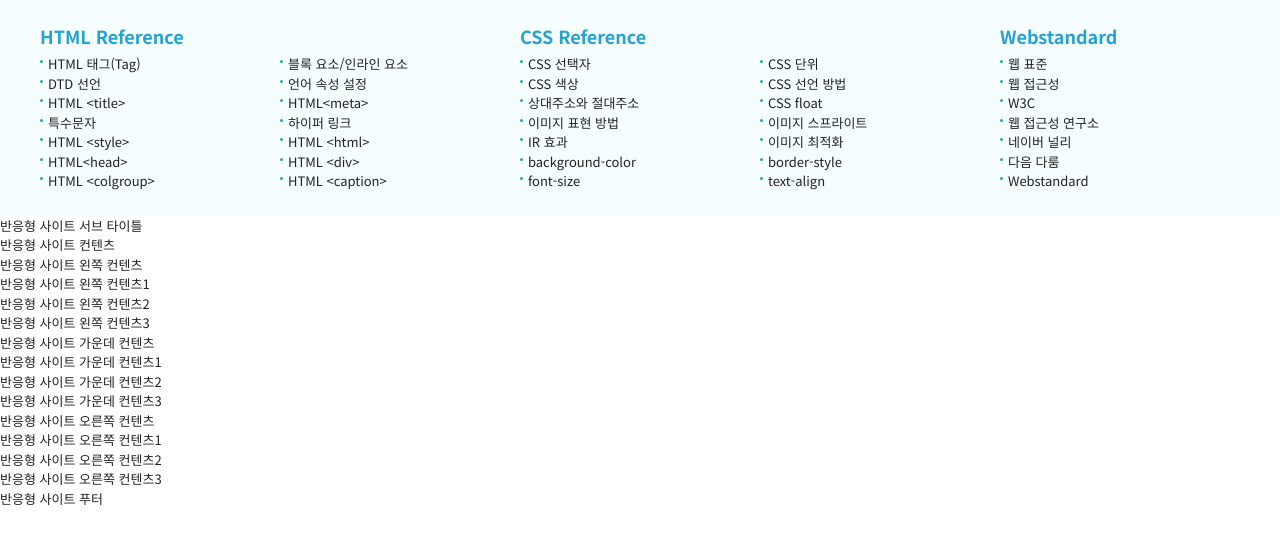
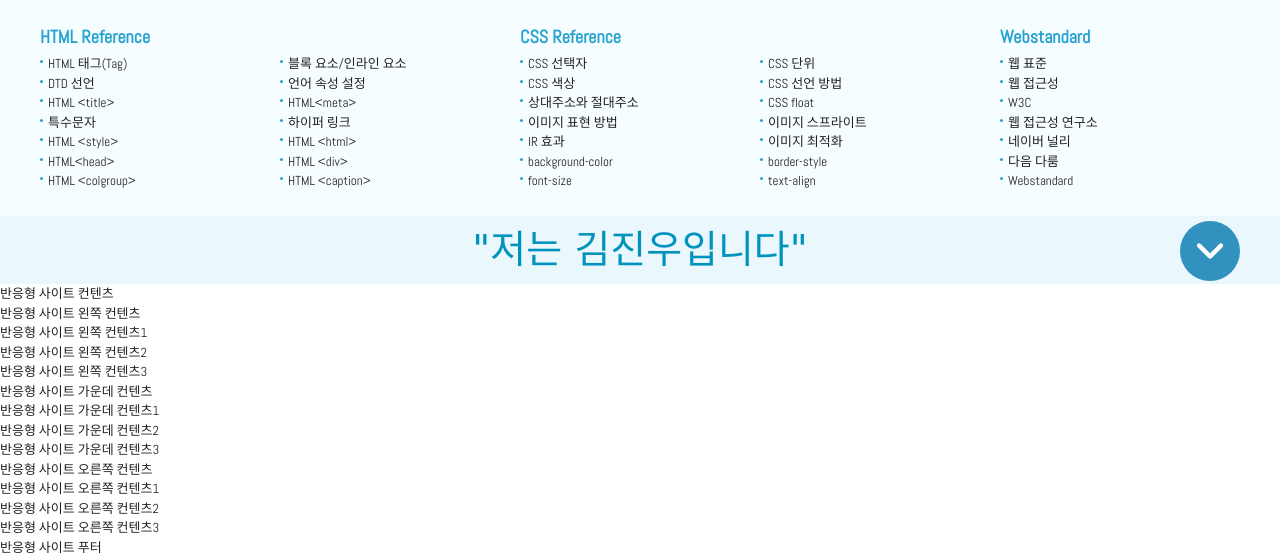
Before and after one commit to K-im-jinwoo/responsive_practice, a plain HTML site: page index.html in a window 1280 px wide. Shown: the part 329-886 px from the top of the page. Before the commit the page ends 837 px from the top, so only its background shows below. Drawn offline with Linux system fonts and the light colour scheme; a web font is replaced by a local one.

Commit message:
타이틀

```diff
--- a/css/style.css
+++ b/css/style.css
@@ -9,6 +9,9 @@
 
 #nav {
   background-color: #f6fdff;
+}
+#title {
+  background-color: #eaf7fd;
 }
 
 /* 컨테이너 */
@@ -193,6 +196,35 @@
   margin-bottom: 4px;
 }
 
+/* 타이틀 */
+.title{
+  position: relative;
+  text-align: center;
+}
+.title > h2 {
+  font-family: 'Nanum Brush Script', cursive;
+  font-size: 39px;
+  color: #0093bd;
+  padding: 5px 0;
+}
+.title > .btn {
+  position: absolute;
+  top: 5px;
+  right: 0;
+  width: 60px;
+  height: 60px;
+  line-height: 60px;
+  background: #3192bf;
+  color: #fff;
+  font-size: 35px;
+  border-radius: 50%;
+  transition: all 0.3s ease;
+}
+.title>.btn:hover {
+  box-shadow: 0 0 0 3px rgba(75, 154, 191, 0.9) inset,
+              0 0 0 100px rgba(0, 0, 0, 0.1) inset;
+}
+
 /* mediaquery */
 @media screen and (max-width:1220px) {
   .container {
--- a/index.html
+++ b/index.html
@@ -21,6 +21,9 @@
   <link rel="icon" href="./icon/favicon-64.png" sizes="64x64">
   <link rel="icon" href="./icon/favicon-128.png" sizes="128x128">
   <!-- 웹 폰트 -->
+  <link href="https://fonts.googleapis.com/css?family=Nanum+Gothic" rel="stylesheet">
+  <link href="https://fonts.googleapis.com/css?family=Nanum+Brush+Script" rel="stylesheet">
+  <link href="https://fonts.googleapis.com/css?family=Abel&display=swap" rel="stylesheet">
   <link href="https://fonts.googleapis.com/css2?family=Noto+Sans+KR:wght@100;300;400;500;700&display=swap"
     rel="stylesheet">
   <script src="https://kit.fontawesome.com/248bd95275.js" crossorigin="anonymous"></script>
@@ -117,8 +120,16 @@
       </div>
     </div>
   </nav>
-  <article>
-    <h2>반응형 사이트 서브 타이틀</h2>
+  <article id="title">
+    <div class="container">
+      <div class="title">
+        <h2>"저는 김진우입니다"</h2>
+        <a href="#" class="btn">
+          <i class="fa-sharp fa-solid fa-angle-down" aria-hidden="true"></i>
+          <span class="ir_su">전체메뉴 보기</span>
+        </a>
+      </div>
+    </div>
   </article>
   <main>
     <section>
```
